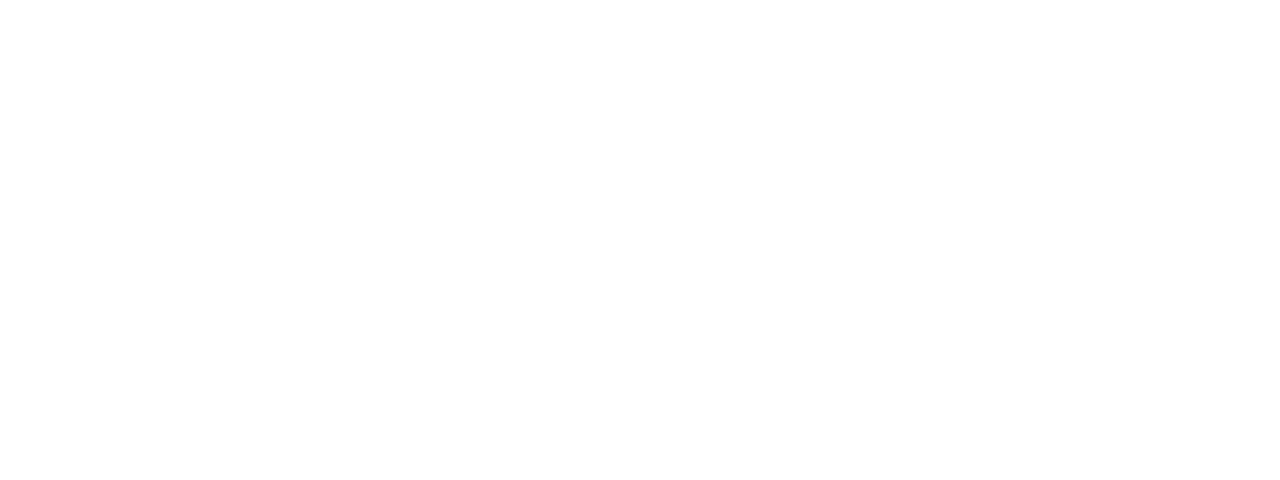
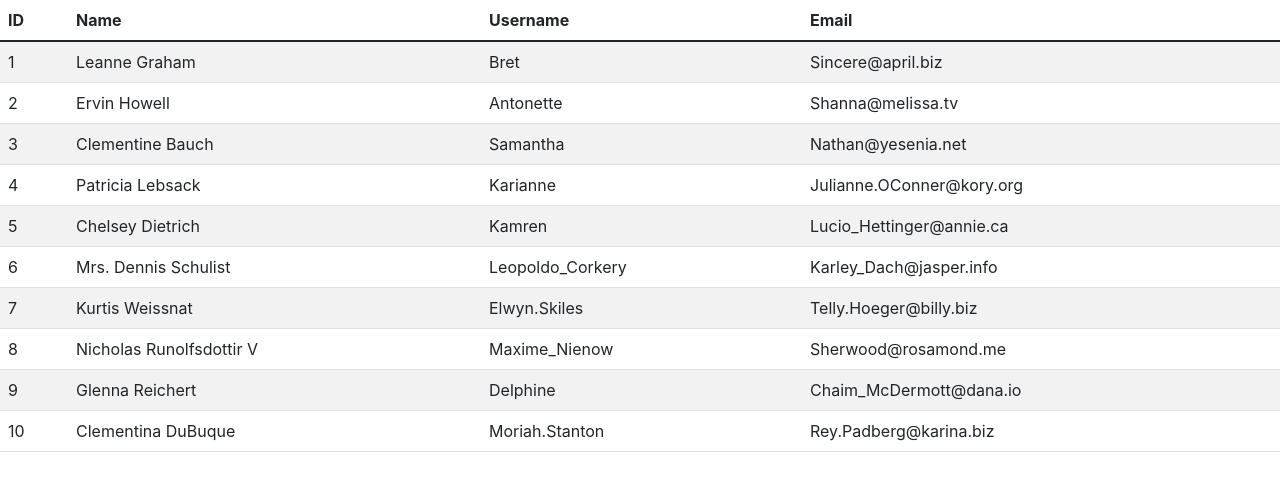
Before and after one commit to adarraji/react-table, a React (Create React App) app: page / in a window 1280 px wide. Shown: the top 480 px of the page. Built offline with nearby package versions, Linux system fonts and the light colour scheme.

Commit message:
Added The code for Table function

```diff
--- a/public/index.html
+++ b/public/index.html
@@ -1,14 +1,12 @@
 <!DOCTYPE html>
 <html lang="en">
+
 <head>
   <meta charset="utf-8" />
   <link rel="icon" href="%PUBLIC_URL%/favicon.ico" />
   <meta name="viewport" content="width=device-width, initial-scale=1" />
   <meta name="theme-color" content="#000000" />
-    <meta
-      name="description"
-      content="Web site created using create-react-app"
-    />
+  <meta name="description" content="Web site created using create-react-app" />
   <link rel="apple-touch-icon" href="%PUBLIC_URL%/logo192.png" />
   <!--
       manifest.json provides metadata used when your web app is installed on a
@@ -24,8 +22,11 @@
       work correctly both with client-side routing and a non-root public URL.
       Learn how to configure a non-root public URL by running `npm run build`.
     -->
+  <link href="https://cdn.jsdelivr.net/npm/bootstrap@5.1.3/dist/css/bootstrap.min.css" rel="stylesheet"
+    integrity="sha384-1BmE4kWBq78iYhFldvKuhfTAU6auU8tT94WrHftjDbrCEXSU1oBoqyl2QvZ6jIW3" crossorigin="anonymous">
   <title>React App</title>
 </head>
+
 <body>
   <noscript>You need to enable JavaScript to run this app.</noscript>
   <div id="root"></div>
@@ -39,5 +40,9 @@
       To begin the development, run `npm start` or `yarn start`.
       To create a production bundle, use `npm run build` or `yarn build`.
     -->
+  <script src="https://cdn.jsdelivr.net/npm/bootstrap@5.1.3/dist/js/bootstrap.bundle.min.js"
+    integrity="sha384-ka7Sk0Gln4gmtz2MlQnikT1wXgYsOg+OMhuP+IlRH9sENBO0LRn5q+8nbTov4+1p"
+    crossorigin="anonymous"></script>
 </body>
+
 </html>
--- a/src/Table.js
+++ b/src/Table.js
@@ -1,9 +1,31 @@
 import React from "react";
 
 const Table = ({ users }) => {
+    const tableData = users.map(user => {
+        return (
+            <tr>
+                <td>{user.id}</td>
+                <td>{user.name}</td>
+                <td>{user.username}</td>
+                <td>{user.email}</td>
+            </tr>
+        )
+    })
     return (
         <div>
-
+            <table className="table table-striped">
+                <thead>
+                    <tr>
+                        <th>ID</th>
+                        <th>Name</th>
+                        <th>Username</th>
+                        <th>Email</th>
+                    </tr>
+                </thead>
+                <tbody>
+                    {tableData}
+                </tbody>
+            </table>
         </div>
     )
 
```
Lines whose indentation alone changed are shown as unchanged.
